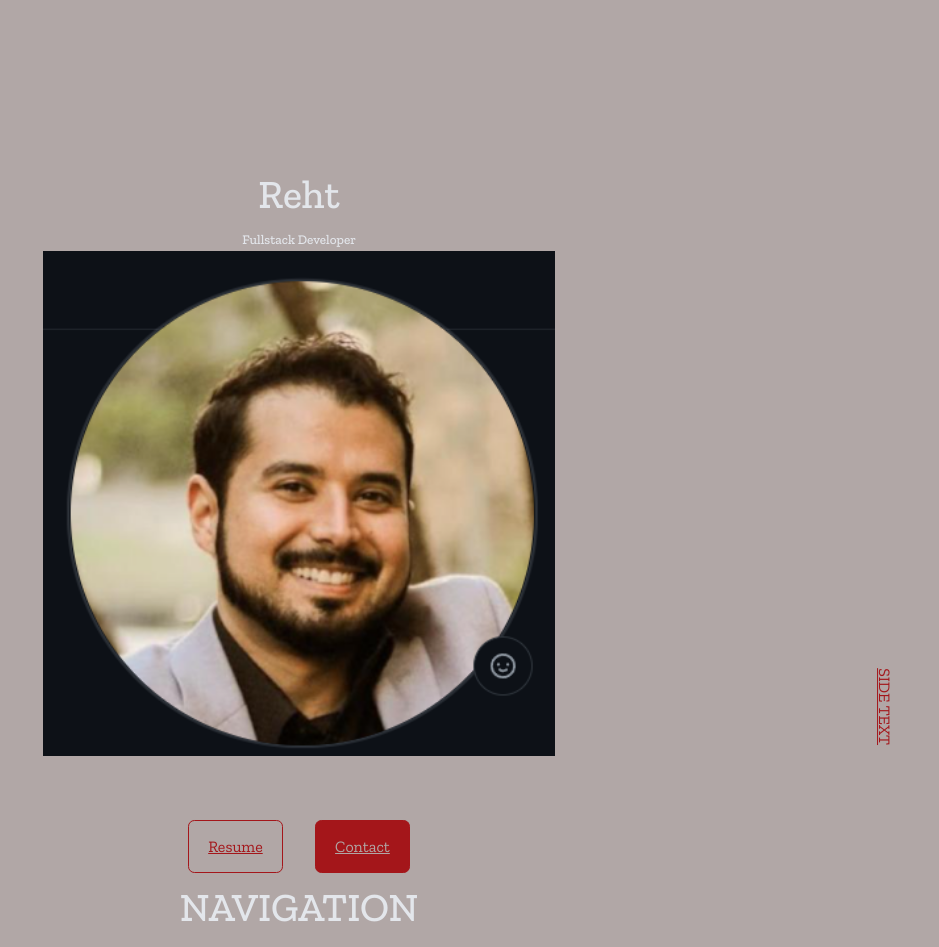
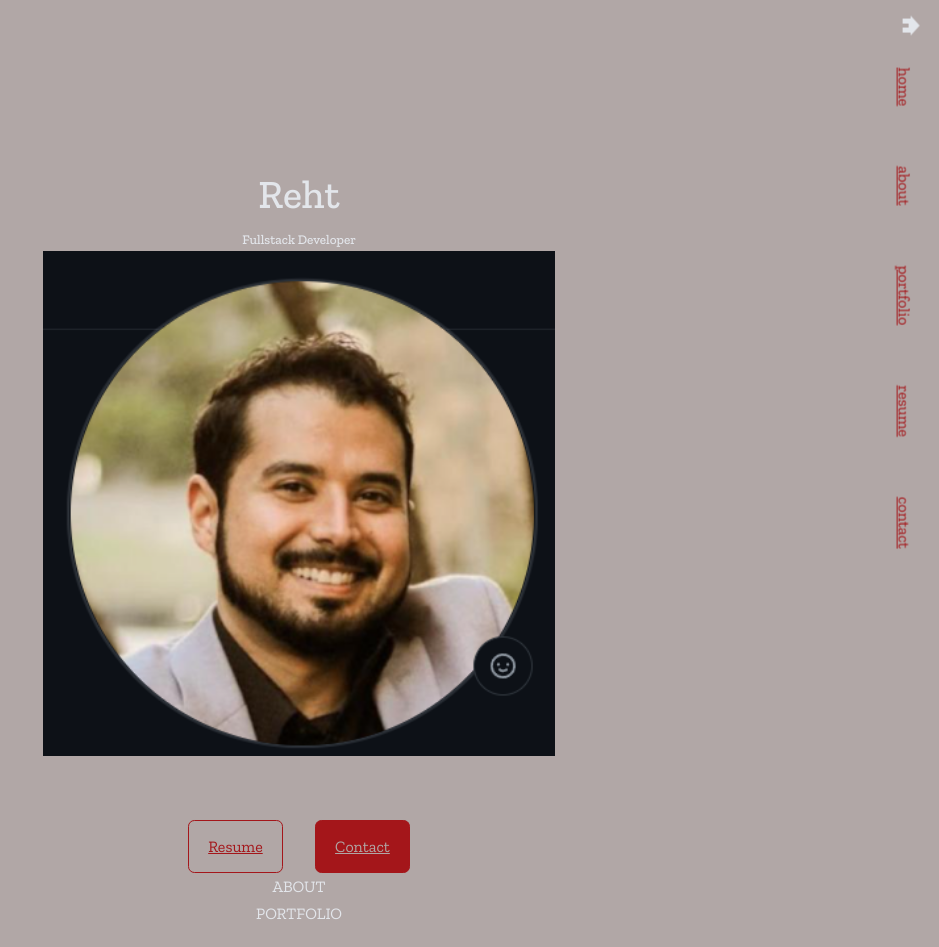
Before and after one commit to Rehtribution/rc-react-portfolio, a React (Create React App) app: page / in a window 1280 px wide. Shown: the top 947 px of the page, without its empty margins (341-1280 px from the left). Built offline with nearby package versions, Linux system fonts and the light colour scheme.

Commit message:
navigation style edits, importing icons

```diff
--- a/package.json
+++ b/package.json
@@ -3,6 +3,10 @@
   "version": "0.1.0",
   "private": true,
   "dependencies": {
+    "@emotion/react": "^11.8.2",
+    "@emotion/styled": "^11.8.1",
+    "@mui/icons-material": "^5.4.4",
+    "@mui/material": "^5.4.4",
     "@testing-library/jest-dom": "^5.16.2",
     "@testing-library/react": "^12.1.4",
     "@testing-library/user-event": "^13.5.0",
--- a/src/App.jsx
+++ b/src/App.jsx
@@ -16,8 +16,8 @@ import Footer from './components/Footer/Footer'
 function App() {
   return (
     <div className="App">
+      <Navigation />
       <Header />
-      <Navigation />
       <About />
       <Portfolio />
       <Resume />
--- a/src/components/Header/Header.jsx
+++ b/src/components/Header/Header.jsx
@@ -6,21 +6,22 @@ import './header.css'
 const Header = () => {
   return (
     <header>
+      {/* name and title. brief intro? */}
       <div className="container header_container"></div>
       <h1>Reht</h1>
       <h5>Fullstack Developer</h5>
 
+      {/* self pic */}
       <div className="Reht">
         <img src={Headshot} alt="Reht Cavazos headshot" />
       </div>
 
+      {/* buttons to download resume or open contact form  */}
       <div className="contact-buttons">
         <a href={Resume} download className='btn'>Resume</a>
         <a href='#contact'className='btn btn-primary'>Contact</a>
       </div>
 
-{/* not sure about keeping this. neat little flair */}
-      <a href='#contact' className='scroll_down'>SIDE TEXT</a>
     </header>
   )
 }
--- a/src/components/Header/header.css
+++ b/src/components/Header/header.css
@@ -28,12 +28,7 @@ header {
 }
 
 
-.scroll_down {
-    position: absolute;
-    right: 1rem;
-    bottom: 5rem;
-    transform: rotate(90deg);
-}
+
 
 /* ====================== MEDIA QUERIES ====================== */
 /* ====================== MEDIUM ====================== */
--- a/src/components/Navigation/Navigation.jsx
+++ b/src/components/Navigation/Navigation.jsx
@@ -1,9 +1,24 @@
 import React from 'react';
 import './navigation.css'
+import HomeIcon from '@mui/icons-material/Home';
 
+// use icons? buttons?
+const Navigation = () => {
+    return (
+        <nav className='scroll-down'>
+            <div>
+                {/* content anchors */}
+                <HomeIcon />
+                <a href='#'>home</a>
 
-export default function Navigation() {
-    return(
-        <h1>NAVIGATION</h1>
+                <a href='#about'>about</a>
+                <a href='#portfolio'>portfolio</a>
+
+                {/* connected resume */}
+                <a href='#resume'>resume</a>
+                <a href='#contact'>contact</a>
+            </div>
+        </nav>
     )
 }
+export default Navigation
--- a/src/components/Navigation/navigation.css
+++ b/src/components/Navigation/navigation.css
@@ -0,0 +1,33 @@
+/* nav {
+    background: black;
+    margin-top: 2rem;
+    display: flex;
+    gap: 2rem;
+    justify-content: center;
+} */
+
+nav {
+    display: flex;
+    flex-direction: column;
+    position: relative;
+
+}
+
+nav a {
+    margin:30px;
+}
+
+nav div {
+    position: fixed;
+    transform: rotate(90deg);
+    top: 280px;
+    right: -250px;
+    align-items: center;
+}
+
+.scroll_down {
+    position: absolute;
+    right: 1rem;
+    bottom: 5rem;
+    transform: rotate(90deg);
+}
--- a/src/components/Resume/Resume.jsx
+++ b/src/components/Resume/Resume.jsx
@@ -1,11 +1,9 @@
 import React from 'react'
 
-const Container = () => {
+const Resume = () => {
   return (
-    <div>
-      CONTAINER
-    </div>
+    <section id='resume'>RESUME</section>
   )
 }
 
-export default Container
+export default Resume
```
Also changed, not shown: 1 other file (tests, documents, lock files or other folders).
